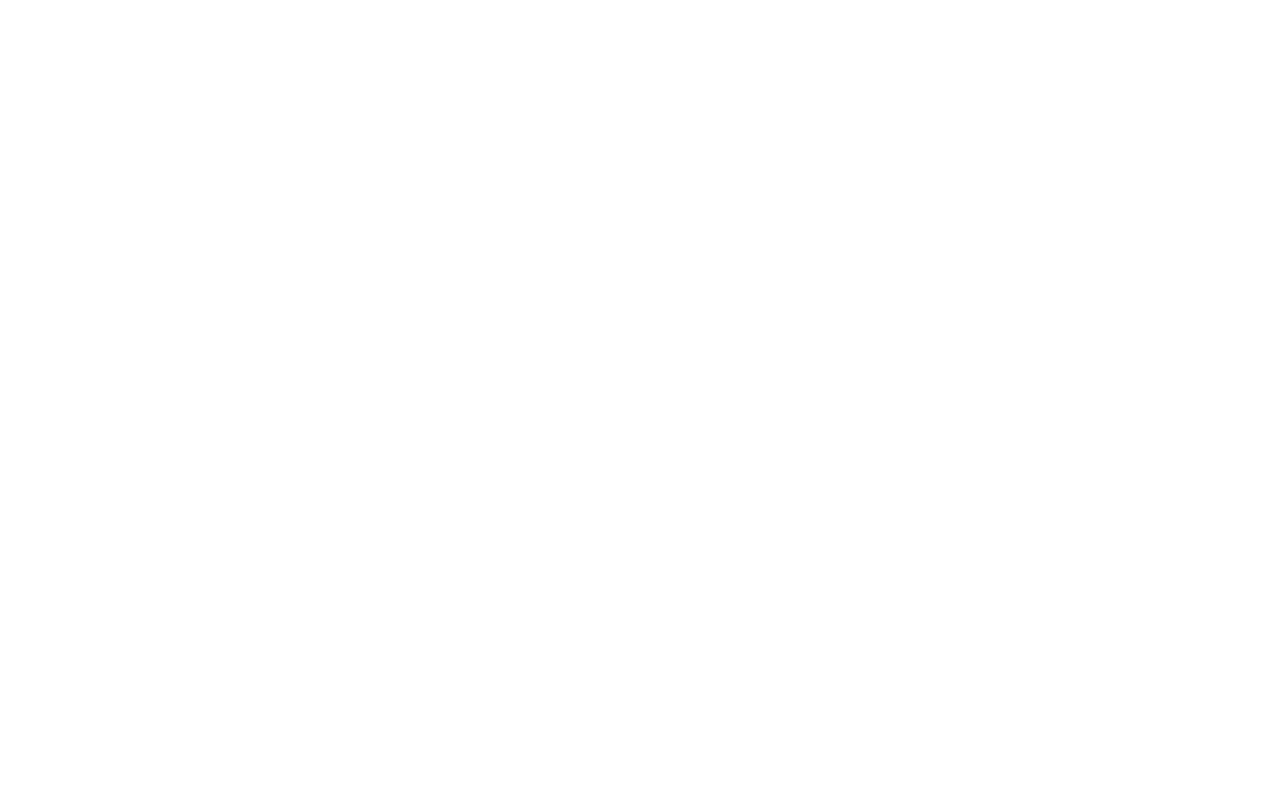
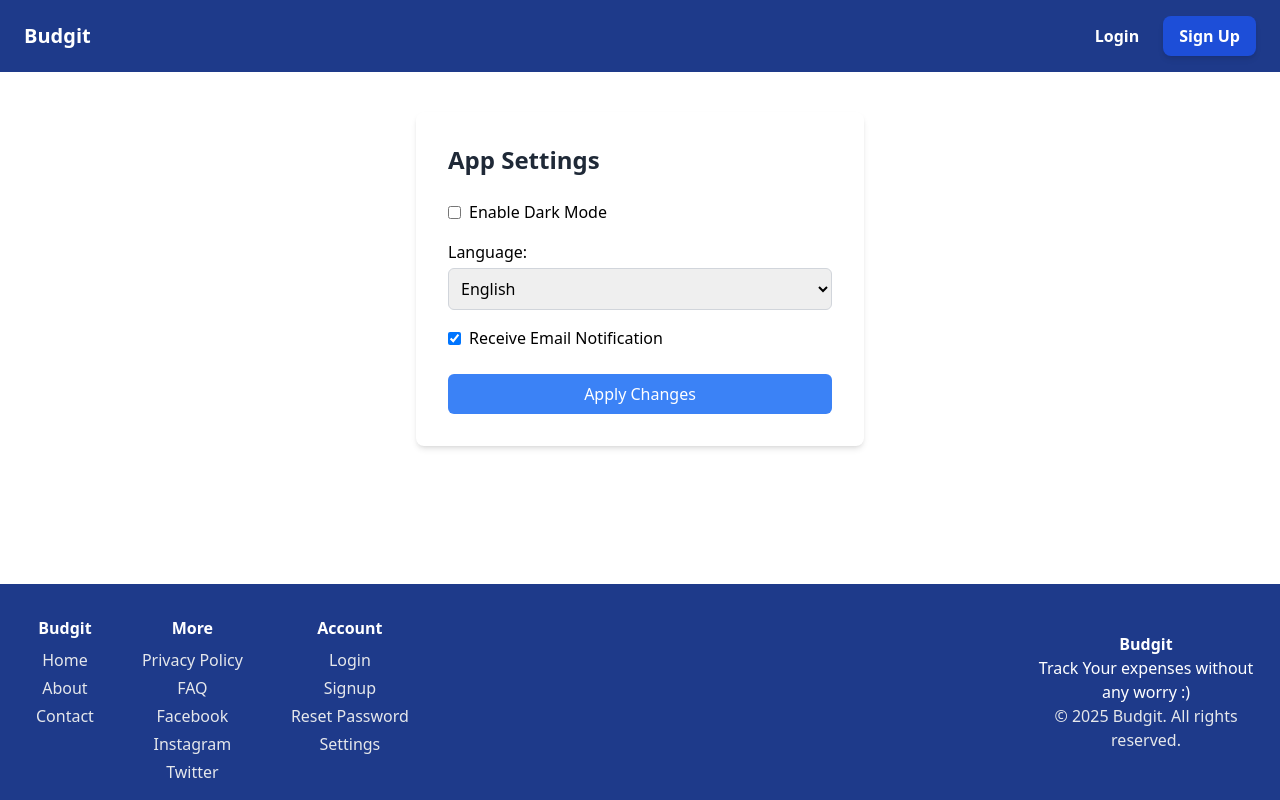
Before and after one commit to Prathamshetty318/Budgit, a React (Vite) app in the folder budgit-frontend/: page /Settings in a window 1280 px wide. Before the commit this address had no page. Built offline with nearby package versions, Linux system fonts and the light colour scheme.

Commit message:
settings page also done apply some tailwind darkmode now

```diff
--- a/budgit-frontend/src/App.jsx
+++ b/budgit-frontend/src/App.jsx
@@ -9,7 +9,7 @@
 import Signup from "./pages/Signup";
 import Forgotpassword from "./pages/ForgotPassword";
 import Resetpassword from "./pages/Resetpassword";
-
+import Settings from "./pages/Settings";
 
 function App() {
   return (
@@ -23,6 +23,7 @@
       <Route path="/Signup" element={<PublicLayout><Signup /></PublicLayout>}/>
       <Route path="/Forgotpassword" element={<PublicLayout><Forgotpassword /></PublicLayout>}/>
       <Route path="/Resetpassword" element={<PublicLayout><Resetpassword /></PublicLayout>}/>
+      <Route path="/Settings" element={<PublicLayout><Settings /></PublicLayout>}/>
     </Routes>
   );
 }
--- a/budgit-frontend/src/components/Footer.jsx
+++ b/budgit-frontend/src/components/Footer.jsx
@@ -31,10 +31,10 @@
                     <div>
                         <h3 className="font-semibold mb-2">Account</h3>
                         <ul className="space-y-1">
-                            <li><Link to="/login" className="text-gray-200 hover:text-white hover:underline">Login</Link></li>
-                            <li><Link to="/signup" className="text-gray-200 hover:text-white hover:underline">Signup</Link></li>
-                            <li><Link to="/resetpassword" className="text-gray-200 hover:text-white hover:underline">Reset Password</Link></li>
-                            <li><Link to="/setting" className="text-gray-200 hover:text-white hover:underline">Settings</Link></li>
+                            <li><Link to="/Login" className="text-gray-200 hover:text-white hover:underline">Login</Link></li>
+                            <li><Link to="/Signup" className="text-gray-200 hover:text-white hover:underline">Signup</Link></li>
+                            <li><Link to="/Resetpassword" className="text-gray-200 hover:text-white hover:underline">Reset Password</Link></li>
+                            <li><Link to="/settings" className="text-gray-200 hover:text-white hover:underline">Settings</Link></li>
                         </ul>
                     </div>
 
--- a/budgit-frontend/src/pages/Privacypolicy.jsx
+++ b/budgit-frontend/src/pages/Privacypolicy.jsx
@@ -51,10 +51,7 @@
       title: "✨ Contact Us ✨",
       content: [
         "If you have any questions or concerns about this Privacy Policy, please contact us at:",
-        <a href="https://mail.google.com/mail/?view=cm&fs=1&to=support@budgit.com"
-                        target = "blank_"
-                        rel="noopener noreferrer"
-                        className="text-blue-600 hover:underline">support@budgit.com</a>
+        <a href="https://mail.google.com/mail/?view=cm&fs=1&to=support@budgit.com" target = "blank_" rel="noopener noreferrer" className="text-blue-600 hover:underline">support@budgit.com</a>
       ]
     }
   ];
--- /dev/null
+++ b/budgit-frontend/src/pages/Settings.jsx
@@ -0,0 +1,65 @@
+import { useState } from "react";
+
+
+function Settings(){
+    const [darkmode, setDarkmode]= useState(false);
+    const [language, setLanguage] = useState("en");
+    const [notification, setNotification]= useState(true);
+
+    const handleSave =(e) =>{
+        e.preventDefault();
+        alert("Settings saved!");
+    };
+
+    return(
+        <div className="flex items-center justify-center mt-10">
+            <form
+            onSubmit = {handleSave}
+            className="bg-white shadow-md rounded-lg p-8 max-w-md w-full"
+            >
+                <h1 className="text-2xl font-bold mb-6 text-gray-800">
+                    App Settings
+                </h1>
+
+                <label className="flex items-center mb-4">
+                    <input
+                    type="checkbox"
+                    checked={darkmode}
+                    onChange={()=> setDarkmode(!darkmode)}
+                    className="mr-2"/>
+                    Enable Dark Mode
+                </label>
+
+                <label className="block mb-4">
+                    Language:
+                    <select
+                    value={language}
+                    onChange={(e)=> setLanguage(e.target.value)}
+                    className="border border-gray-300 rounded-md p-2 w-full mt-1">
+                        <option value="en">English</option>
+                        <option value="hi">Hindi</option>
+                    </select>
+                </label>
+
+                <label className="flex items-center mb-6">
+                    <input
+                    type = "checkbox"
+                    checked={notification}
+                    onChange={()=>setNotification(!notification)}
+                    className="mr-2"/>
+                    Receive Email Notification
+                </label>
+
+                <button
+                type="submit"
+                className="bg-blue-500 hover:bg-blue-600 text-white rounded-md p-2 w-full transition-transform hover:translate-y-1 ease-in-out"
+                >
+                    Apply Changes
+                </button>
+            </form>
+        </div>
+    )
+
+}
+
+export default Settings;
```
